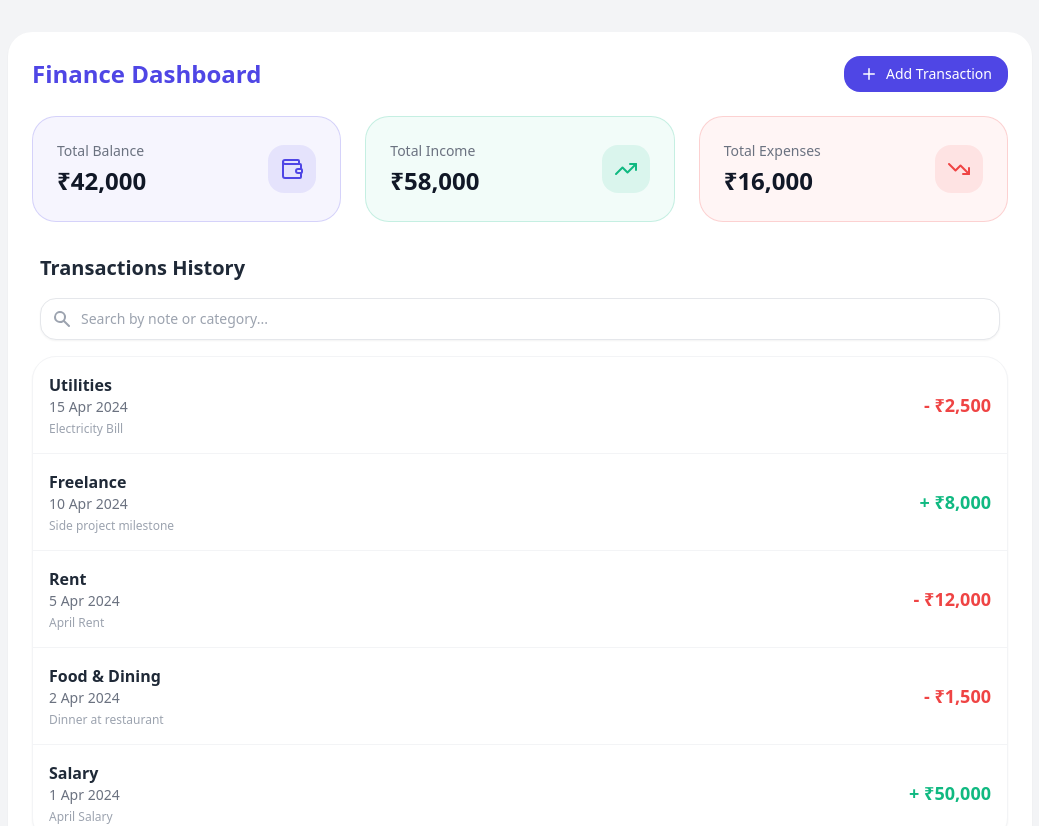
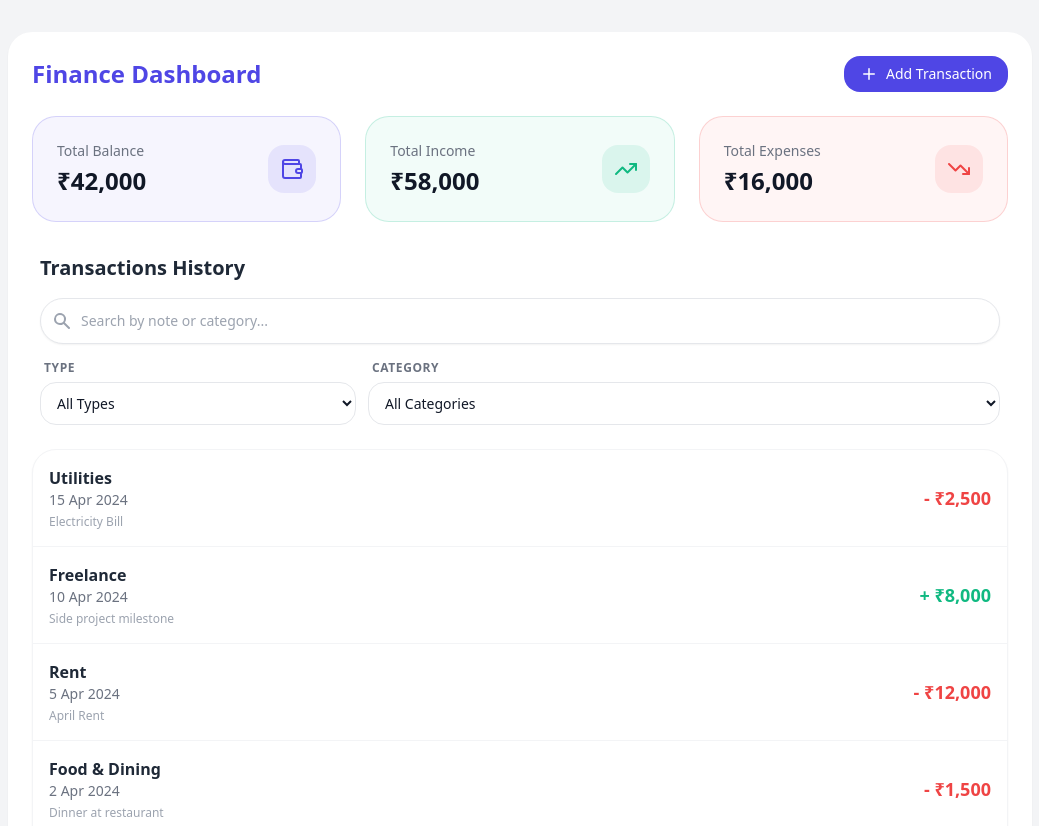
Before and after one commit to Punith1117/fin-dashboard, a React (Vite) app: page / in a window 1280 px wide. Shown: the top 826 px of the page, without its empty margins (120-1159 px from the left). Built offline with nearby package versions, Linux system fonts and the light colour scheme.

Commit message:
feat: implement filtering for transaction type and category

```diff
--- a/src/components/Transactions/TransactionControls.jsx
+++ b/src/components/Transactions/TransactionControls.jsx
@@ -1,9 +1,18 @@
 import React from 'react';
+import { categories } from '../../constants/categories';
 
-export function TransactionControls({ searchQuery, setSearchQuery }) {
+export function TransactionControls({
+  searchQuery,
+  setSearchQuery,
+  typeFilter,
+  setTypeFilter,
+  categoryFilter,
+  setCategoryFilter
+}) {
   return (
-    <div className="mb-4 px-2">
-      <div className="relative">
+    <div className="mb-6 px-2 flex flex-col gap-4">
+      {/* Search Bar */}
+      <div className="relative w-full">
         <div className="absolute inset-y-0 left-0 pl-3 flex items-center pointer-events-none">
           <svg className="h-5 w-5 text-gray-400" viewBox="0 0 20 20" fill="currentColor">
             <path fillRule="evenodd" d="M8 4a4 4 0 100 8 4 4 0 000-8zM2 8a6 6 0 1110.89 3.476l4.817 4.817a1 1 0 01-1.414 1.414l-4.816-4.816A6 6 0 012 8z" clipRule="evenodd" />
@@ -14,7 +23,7 @@ export function TransactionControls({ searchQuery, setSearchQuery }) {
           value={searchQuery}
           onChange={(e) => setSearchQuery(e.target.value)}
           placeholder="Search by note or category..."
-          className="block w-full pl-10 pr-10 py-2.5 border border-gray-200 rounded-xl leading-5 bg-white placeholder-gray-400 focus:outline-none focus:ring-2 focus:ring-finance-primary focus:border-finance-primary sm:text-sm shadow-sm transition-colors"
+          className="block w-full pl-10 pr-10 py-3 border border-gray-200 rounded-2xl leading-5 bg-white placeholder-gray-400 focus:outline-none focus:ring-2 focus:ring-finance-primary/20 focus:border-finance-primary sm:text-sm shadow-sm transition-all"
         />
         {searchQuery && (
           <button
@@ -28,6 +37,44 @@ export function TransactionControls({ searchQuery, setSearchQuery }) {
           </button>
         )}
       </div>
+
+      {/* Filters Row */}
+      <div className="flex flex-wrap gap-3">
+        <div className="flex-1 min-w-[140px]">
+          <label htmlFor="type-filter" className="block text-xs font-semibold text-gray-500 uppercase tracking-wider mb-1.5 ml-1">
+            Type
+          </label>
+          <select
+            id="type-filter"
+            value={typeFilter}
+            onChange={(e) => setTypeFilter(e.target.value)}
+            className="block w-full px-3 py-2.5 bg-white border border-gray-200 rounded-xl text-sm focus:outline-none focus:ring-2 focus:ring-finance-primary/20 focus:border-finance-primary transition-all cursor-pointer"
+          >
+            <option value="all">All Types</option>
+            <option value="income">Income</option>
+            <option value="expense">Expense</option>
+          </select>
+        </div>
+
+        <div className="flex-[2] min-w-[180px]">
+          <label htmlFor="category-filter" className="block text-xs font-semibold text-gray-500 uppercase tracking-wider mb-1.5 ml-1">
+            Category
+          </label>
+          <select
+            id="category-filter"
+            value={categoryFilter}
+            onChange={(e) => setCategoryFilter(e.target.value)}
+            className="block w-full px-3 py-2.5 bg-white border border-gray-200 rounded-xl text-sm focus:outline-none focus:ring-2 focus:ring-finance-primary/20 focus:border-finance-primary transition-all cursor-pointer"
+          >
+            <option value="all">All Categories</option>
+            {categories.map((cat) => (
+              <option key={cat} value={cat}>
+                {cat}
+              </option>
+            ))}
+          </select>
+        </div>
+      </div>
     </div>
   );
 }
--- a/src/components/Transactions/TransactionList.jsx
+++ b/src/components/Transactions/TransactionList.jsx
@@ -7,11 +7,24 @@ import { useDebounce } from '../../hooks/useDebounce';
 export function TransactionList() {
   const transactions = useTransactionStore((state) => state.transactions);
   const [searchQuery, setSearchQuery] = useState('');
+  const [typeFilter, setTypeFilter] = useState('all');
+  const [categoryFilter, setCategoryFilter] = useState('all');
   const debouncedSearchQuery = useDebounce(searchQuery, 500);
 
   const filteredTransactions = useMemo(() => {
     let result = [...transactions];
 
+    // Filter by Type
+    if (typeFilter !== 'all') {
+      result = result.filter((t) => t.type === typeFilter);
+    }
+
+    // Filter by Category
+    if (categoryFilter !== 'all') {
+      result = result.filter((t) => t.category === categoryFilter);
+    }
+
+    // Filter by Search Query
     if (debouncedSearchQuery) {
       const lowerQuery = debouncedSearchQuery.toLowerCase();
       result = result.filter(
@@ -21,10 +34,19 @@ export function TransactionList() {
       );
     }
 
+    // Default Sort: Newest First
     result.sort((a, b) => new Date(b.date) - new Date(a.date));
 
     return result;
-  }, [transactions, debouncedSearchQuery]);
+  }, [transactions, debouncedSearchQuery, typeFilter, categoryFilter]);
+
+  const isFiltered = searchQuery !== '' || typeFilter !== 'all' || categoryFilter !== 'all';
+
+  const resetFilters = () => {
+    setSearchQuery('');
+    setTypeFilter('all');
+    setCategoryFilter('all');
+  };
 
   return (
     <div className="mt-8">
@@ -33,6 +55,10 @@ export function TransactionList() {
       <TransactionControls
         searchQuery={searchQuery}
         setSearchQuery={setSearchQuery}
+        typeFilter={typeFilter}
+        setTypeFilter={setTypeFilter}
+        categoryFilter={categoryFilter}
+        setCategoryFilter={setCategoryFilter}
       />
 
       <div className="rounded-2xl border border-gray-100 bg-finance-surface shadow-sm overflow-hidden min-h-[100px]">
@@ -46,13 +72,15 @@ export function TransactionList() {
             ) : (
               <>
                 <p className="text-lg font-medium">No results found</p>
-                <p className="text-sm">Try adjusting your search criteria.</p>
-                <button
-                  onClick={() => setSearchQuery('')}
-                  className="mt-4 px-4 py-2 text-sm font-medium text-finance-primary bg-finance-primary/10 rounded-lg hover:bg-finance-primary/20 transition-colors"
-                >
-                  Clear Search
-                </button>
+                <p className="text-sm">Try adjusting your filters or search criteria.</p>
+                {isFiltered && (
+                  <button
+                    onClick={resetFilters}
+                    className="mt-4 px-4 py-2 text-sm font-medium text-finance-primary bg-finance-primary/10 rounded-lg hover:bg-finance-primary/20 transition-colors"
+                  >
+                    Reset All Filters
+                  </button>
+                )}
               </>
             )}
           </div>
```
